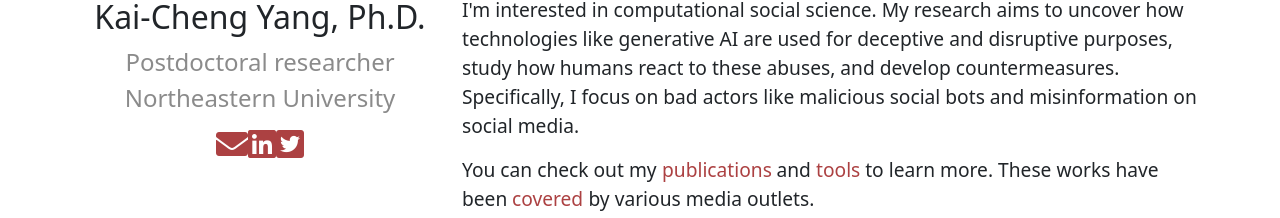
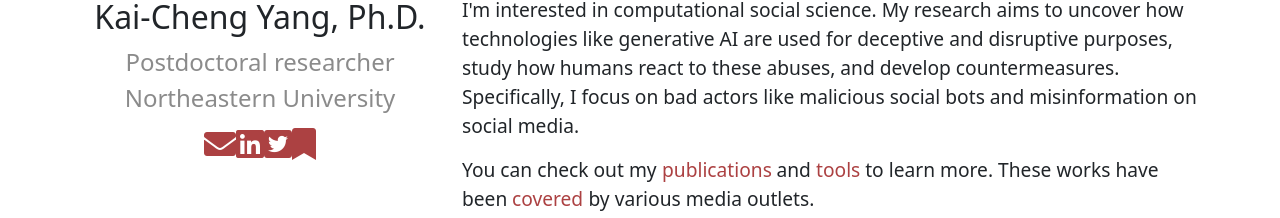
Before and after one commit to KaichengYang/homepage, a Vue app: page /#/ in a window 1280 px wide. Shown: the part 306-524 px from the top of the page. Built offline with nearby package versions, Linux system fonts and the light colour scheme; some icons are missing.

Commit message:
add: substack link

```diff
--- a/src/components/Bio.vue
+++ b/src/components/Bio.vue
@@ -28,6 +28,9 @@
           </a>
           <a href="https://twitter.com/yang3kc" class="contact_icon" target="_blank">
             <i class="fab fa-twitter-square"></i>
+          </a>
+          <a href="https://yang3kc.substack.com" class="contact_icon" target="_blank">
+            <i class="fas fa-bookmark"></i>
           </a>
         </div>
       </div>
```
